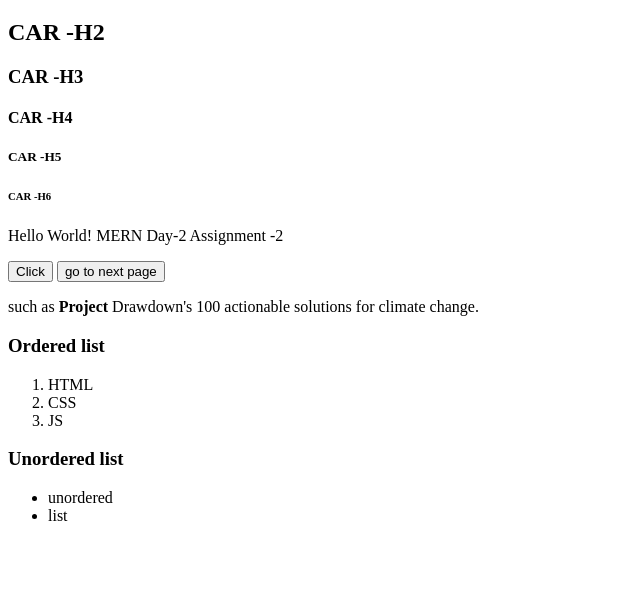
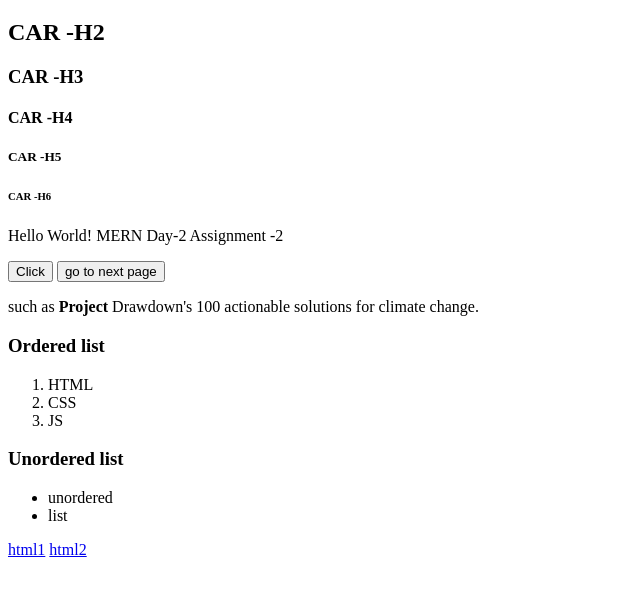
Before and after one commit to divyaramesh06/mern_assignment, a plain HTML site: page index.html in a window 1280 px wide. Shown: the part 61-654 px from the top of the page, without its empty margins (0-640 px from the left). Drawn offline with Linux system fonts and the light colour scheme.

Commit message:
github deployment-1

```diff
--- a/index.html
+++ b/index.html
@@ -25,5 +25,7 @@
         <li>unordered</li>
         <li>list</li>
     </ul>
+    <a href="htmll.html">html1</a>
+    <a href="html2.html">html2</a>
 </body>
 </html>
```
